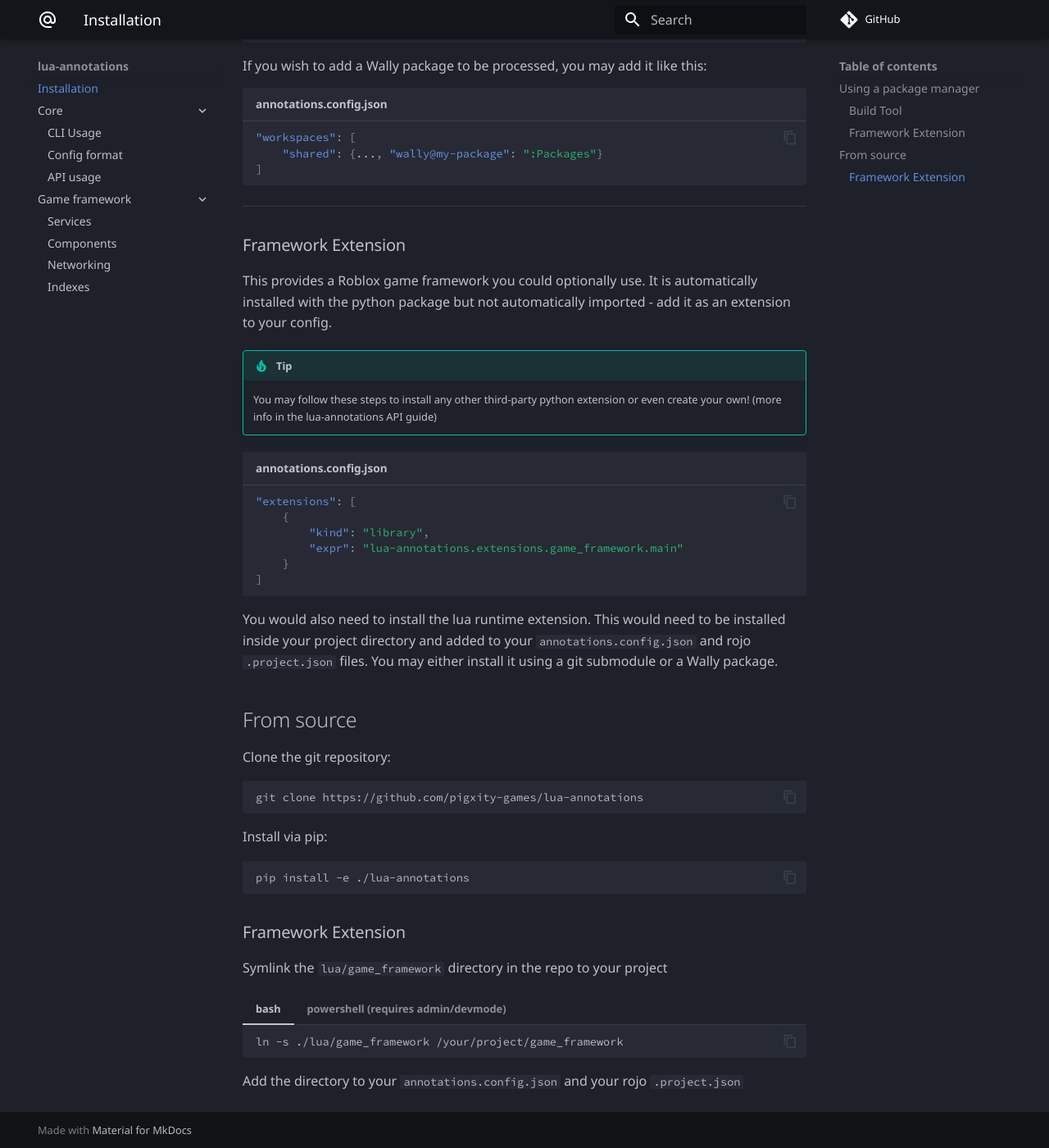
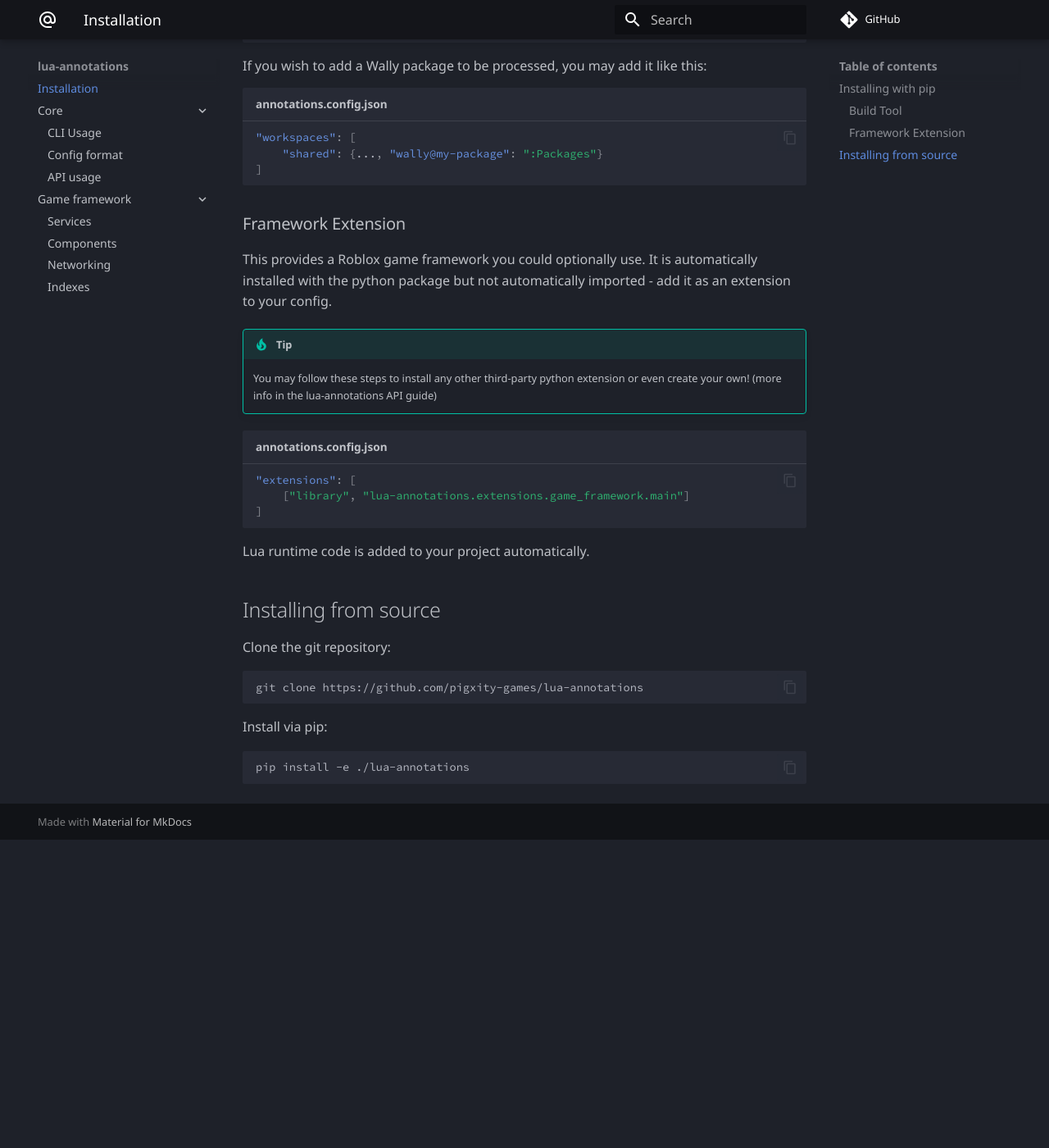
Before and after one commit to pigxity-games/lua-annotations, an MkDocs documentation site: the page built from docs/docs/index.md, in a window 1280 px wide and 1400 px high, scrolled down 880 px. Shown: the whole window at 82% size. Built offline with MkDocs 1.6.1 and Material for MkDocs 9.7.7, drawn with Linux system fonts in a browser that asks for light colours; comment, search, counter and statistics services are not loaded; after the commit the page ends 1904 px from its top, so only the background shows below that; some of the changed text lies outside the part shown.

Commit message:
update install docs, bump python package version

````diff
--- a/docs/docs/index.md
+++ b/docs/docs/index.md
@@ -4,7 +4,7 @@ lua-annotations has two installation steps - one for the core python CLI tool (`
 !!! note
     This guide assumes that you already have a Rojo project set up and you are familiar with the tool. If not, you may follow the tool's [official documentation.](https://rojo.space/docs)
 
-## Using a package manager
+## Installing with pip
 ### Build Tool
 Install the python tool
 ```sh
@@ -30,7 +30,6 @@ If you wish to add a Wally package to be processed, you may add it like this:
 ]
 ```
 
-----
 ### Framework Extension
 This provides a Roblox game framework you could optionally use. It is automatically installed with the python package but not automatically imported - add it as an extension to your config.
 
@@ -39,16 +38,12 @@ This provides a Roblox game framework you could optionally use. It is automatica
 
 ```json title="annotations.config.json"
 "extensions": [
-	{
-        "kind": "library",
-        "expr": "lua-annotations.extensions.game_framework.main"
-    }
+    ["library", "lua-annotations.extensions.game_framework.main"]
 ]
 ```
-You would also need to install the lua runtime extension. This would need to be installed inside your project directory and added to your `annotations.config.json` and rojo `.project.json` files.
-You may either install it using a git submodule or a Wally package.
+Lua runtime code is added to your project automatically.
 
-## From source
+## Installing from source
 Clone the git repository:
 ```sh
 git clone https://github.com/pigxity-games/lua-annotations
@@ -58,18 +53,3 @@ Install via pip:
 ```sh
 pip install -e ./lua-annotations
 ```
-
-### Framework Extension
-Symlink the `lua/game_framework` directory in the repo to your project
-
-=== "bash"
-    ```sh
-    ln -s ./lua/game_framework /your/project/game_framework
-    ```
-
-=== "powershell (requires admin/devmode)"
-    ```ps1
-    New-Item -ItemType SymbolicLink -Path ".\lua\game_framework" -Target "\your\project\game_framework"
-    ```
-
-Add the directory to your `annotations.config.json` and your rojo `.project.json`
--- a/pyproject.toml
+++ b/pyproject.toml
@@ -4,7 +4,7 @@ build-backend = "setuptools.build_meta"
 
 [project]
 name = "lua-annotations"
-version = "0.1.0"
+version = "0.2.0"
 description = "lua-annotations build-time processor/validator"
 readme = "README.md"
 requires-python = ">=3.14"
````
